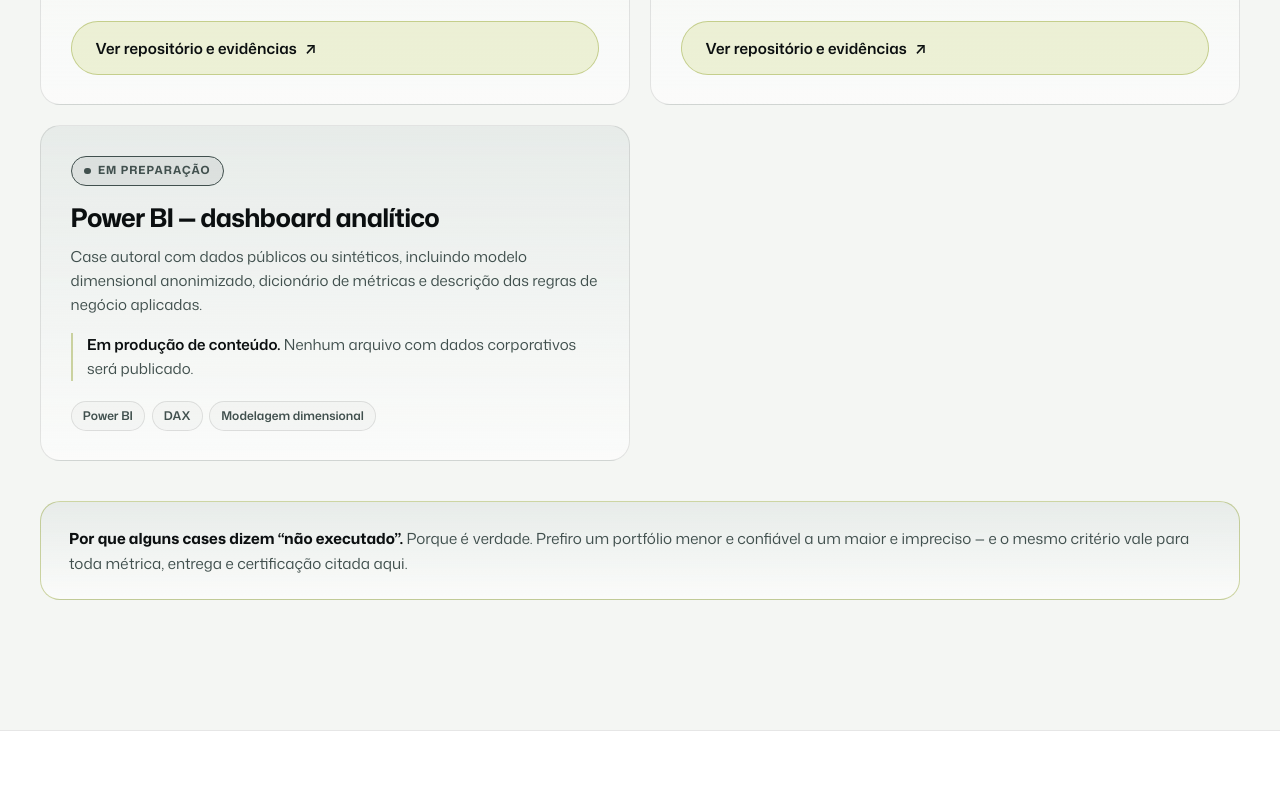
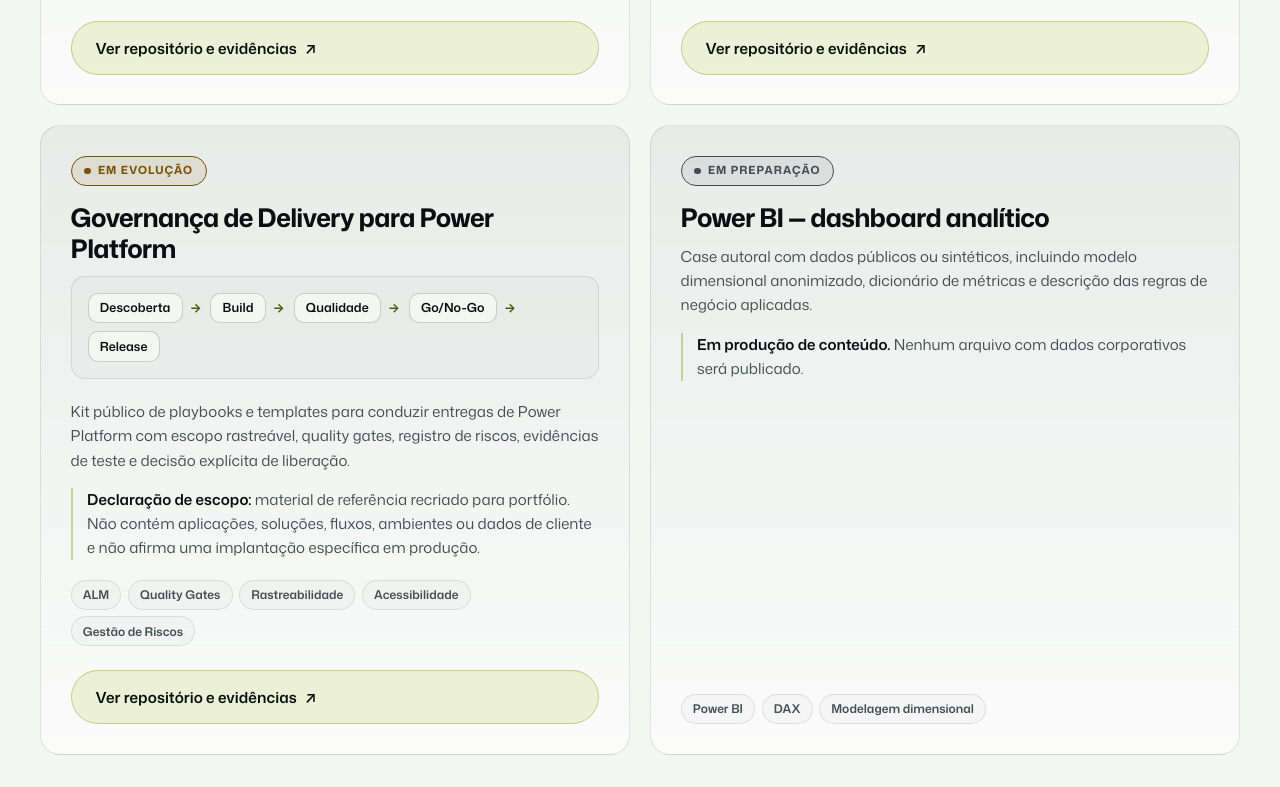
Before and after one commit to IldeanFreitas/ildeanfreitas.github.io, a plain HTML site: page index.html in a window 1280 px wide. Shown: the part 4013-4800 px from the top of the page. Drawn offline with Linux system fonts and the light colour scheme.

Commit message:
feat: add delivery governance portfolio case (#3)

```diff
--- a/index.html
+++ b/index.html
@@ -761,6 +761,33 @@ code{font-family:ui-monospace,SFMono-Regular,Menlo,Consolas,monospace;font-size:
           <a class="btn btn--ghost" href="https://github.com/IldeanFreitas/power-platform-component-library" target="_blank" rel="noopener" style="margin-top:1.5rem">Ver repositório e evidências <span aria-hidden="true">↗</span></a>
         </article>
 
+        <article class="card reveal" id="case-delivery-governance">
+          <span class="status status--evolving">Em evolução</span>
+          <h3>Governança de Delivery para Power Platform</h3>
+          <ul class="flow" aria-label="Fluxo de governança: descoberta, garantia de build, qualidade, decisão de Go ou No-Go e release">
+            <li><span>Descoberta</span></li>
+            <li><span>Build</span></li>
+            <li><span>Qualidade</span></li>
+            <li><span>Go/No-Go</span></li>
+            <li><span>Release</span></li>
+          </ul>
+          <p>
+            Kit público de playbooks e templates para conduzir entregas de Power Platform com
+            escopo rastreável, quality gates, registro de riscos, evidências de teste e decisão
+            explícita de liberação.
+          </p>
+          <p class="scope">
+            <b>Declaração de escopo:</b> material de referência recriado para portfólio. Não
+            contém aplicações, soluções, fluxos, ambientes ou dados de cliente e não afirma uma
+            implantação específica em produção.
+          </p>
+          <ul class="taglist">
+            <li class="tag">ALM</li><li class="tag">Quality Gates</li><li class="tag">Rastreabilidade</li>
+            <li class="tag">Acessibilidade</li><li class="tag">Gestão de Riscos</li>
+          </ul>
+          <a class="btn btn--ghost" href="https://github.com/IldeanFreitas/power-platform-delivery-governance" target="_blank" rel="noopener" style="margin-top:1.5rem">Ver repositório e evidências <span aria-hidden="true">↗</span></a>
+        </article>
+
         <article class="card reveal">
           <span class="status status--soon">Em preparação</span>
           <h3>Power BI — dashboard analítico</h3>
```
